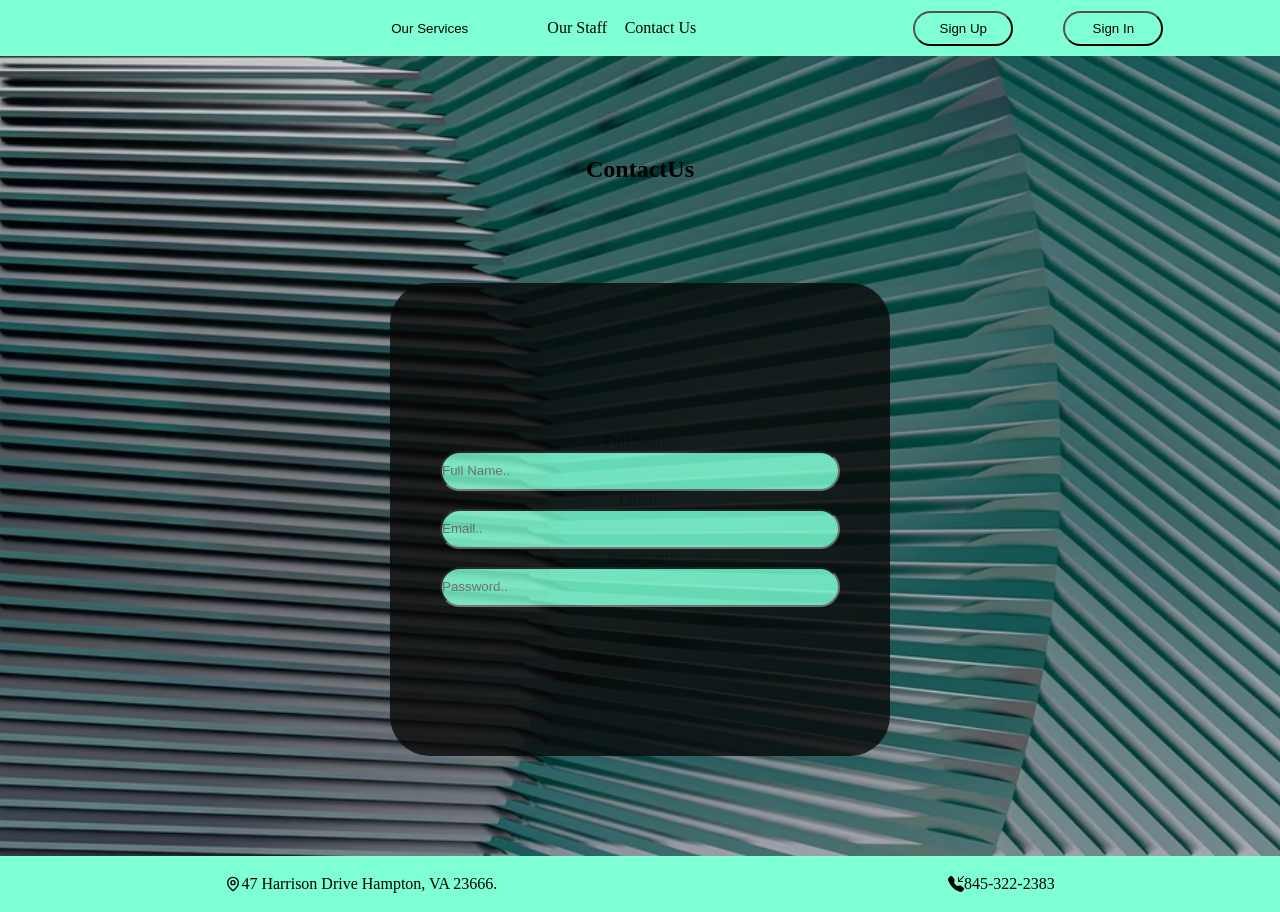
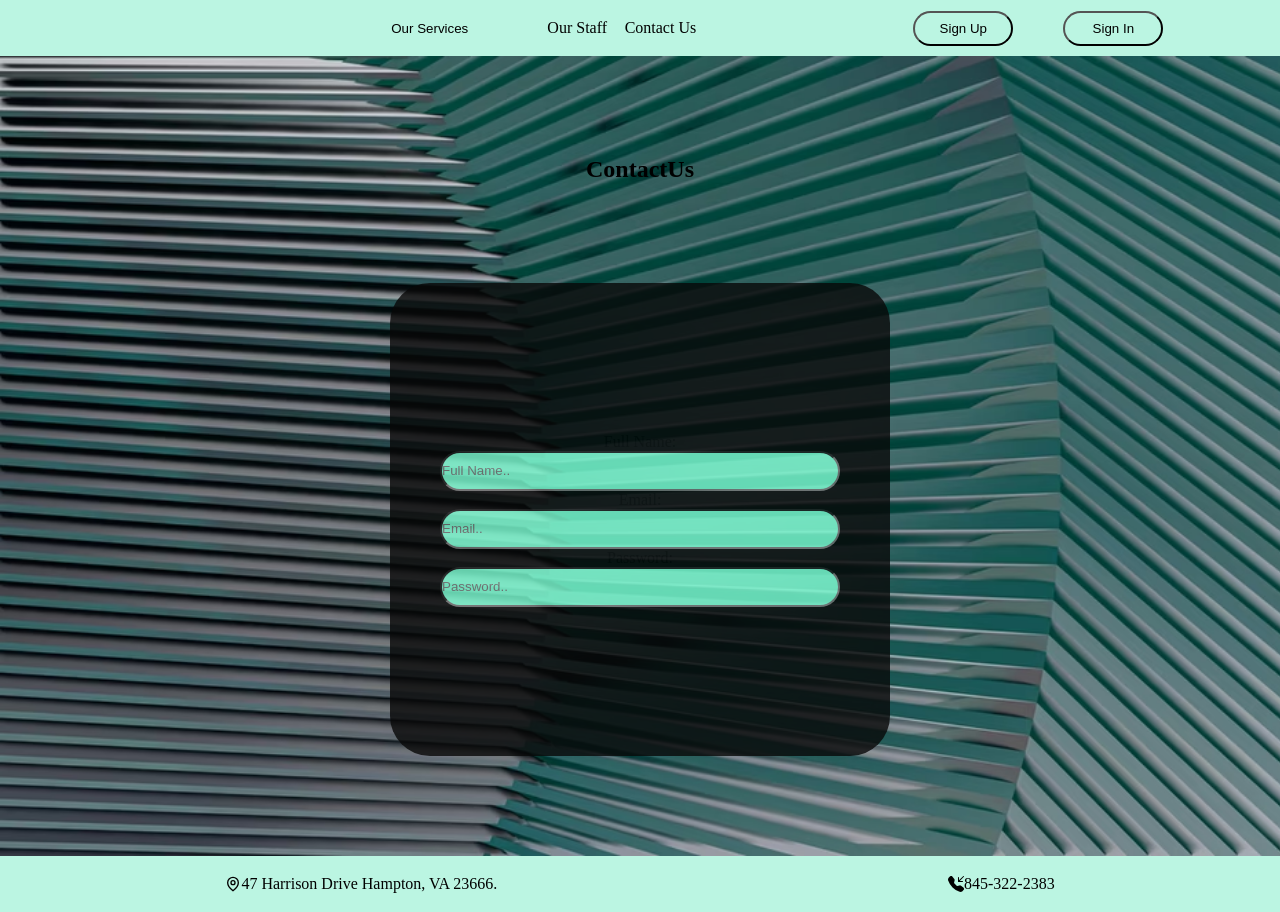
Before and after one commit to fidashn/medical-website, a React (Create React App) app: page /contactUs in a window 1280 px wide. Built offline with nearby package versions, Linux system fonts and the light colour scheme.

Commit message:
restyled the navbar & footer

```diff
--- a/src/App.css
+++ b/src/App.css
@@ -10,7 +10,7 @@
   justify-content: space-around;
   align-items: center;
   list-style: none;
-  background-color: aquamarine;
+  background-color: rgb(187, 245, 226);
   height: 7vh;
 }
 ul button {
```
